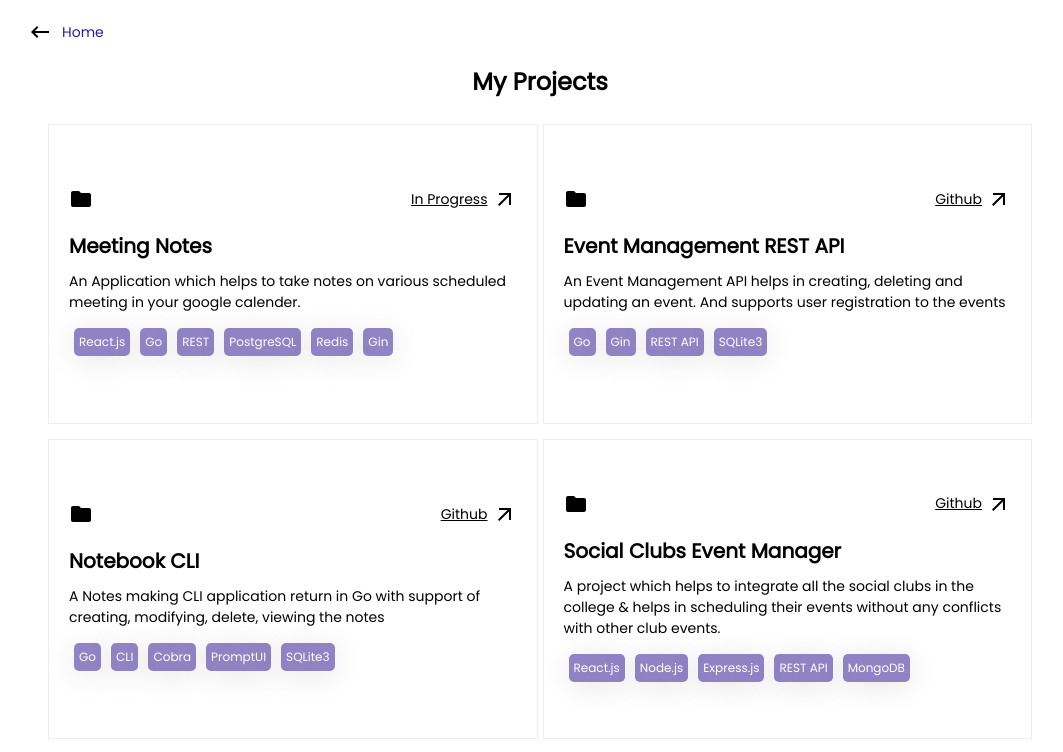
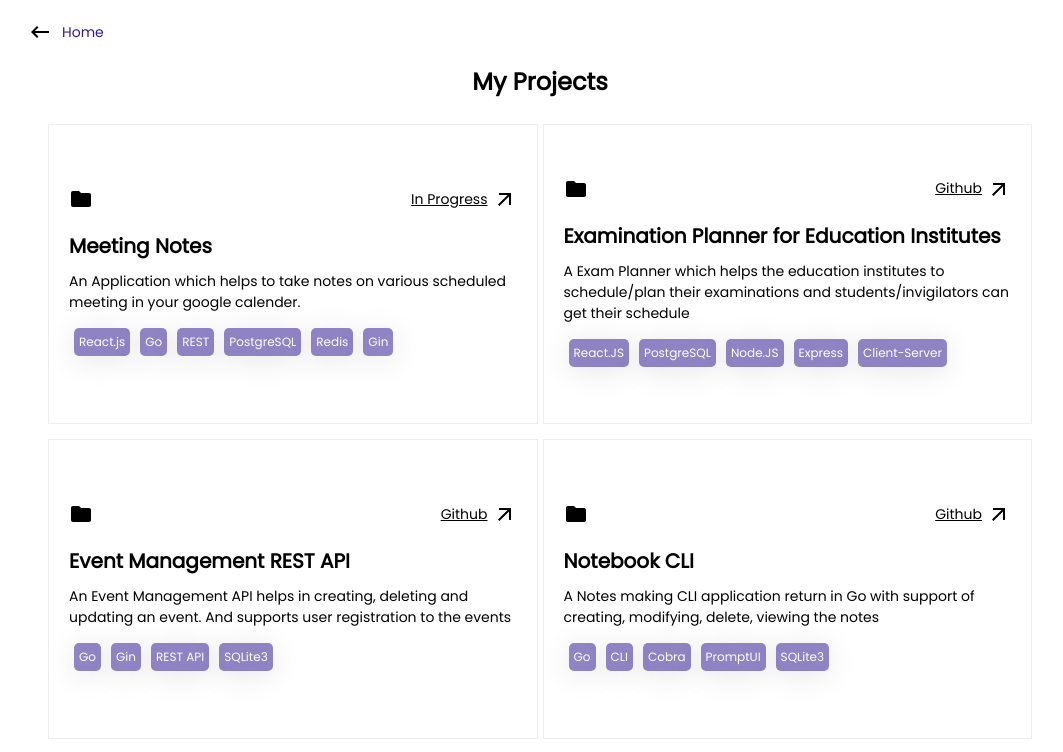
Before and after one commit to sambasivareddy-ch/sambasiva, a React (Create React App) app: page /projects in a window 1280 px wide. Shown: the top 752 px of the page, without its empty margins (100-1163 px from the left). Built offline with nearby package versions, Linux system fonts and the light colour scheme.

Commit message:
new project added

```diff
--- a/src/components/Projects.js
+++ b/src/components/Projects.js
@@ -20,10 +20,10 @@ const projects_arr = [
         status: "Completed"
     },
     {
-        project_name: "Notebook CLI",
-        gitlink: "https://github.com/sambasivareddy-ch/notebook_cli",
-        description: "A Notes making CLI application return in Go with support of creating, modifying, delete, viewing the notes",
-        skills: ['Go', 'CLI', 'Cobra', 'PromptUI', 'SQLite3'],
+        project_name: "Examination Planner for Education Institutes",
+        gitlink: "https://github.com/sambasivareddy-ch/exam_planner",
+        description: "A Exam Planner which helps the education institutes to schedule/plan their examinations and students/invigilators can get their schedule",
+        skills: ['React.JS', 'PostgreSQL', 'Node.JS', 'Express', 'Client-Server'],
         status: "Completed"
     }
 ];
--- a/src/pages/ProjectPage.js
+++ b/src/pages/ProjectPage.js
@@ -12,6 +12,13 @@ const projects_arr = [
             "An Application which helps to take notes on various scheduled meeting in your google calender.",
         skills: ["React.js", "Go", "REST", "PostgreSQL", "Redis", "Gin"],
         status: "In Progress",
+    },
+    {
+        project_name: "Examination Planner for Education Institutes",
+        gitlink: "https://github.com/sambasivareddy-ch/exam_planner",
+        description: "A Exam Planner which helps the education institutes to schedule/plan their examinations and students/invigilators can get their schedule",
+        skills: ['React.JS', 'PostgreSQL', 'Node.JS', 'Express', 'Client-Server'],
+        status: "Completed"
     },
     {
         project_name: "Event Management REST API",
```
